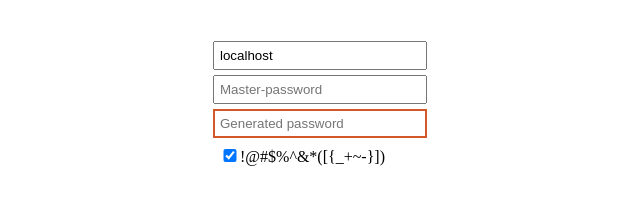
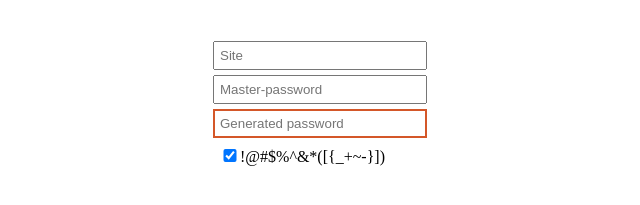
Before and after one commit to Severnii/severnii.github.io, a plain HTML site: page index.html in a window 1280 px wide. Shown: the part 507-712 px from the top of the page, 320-960 px from the left. Drawn offline with Linux system fonts and the light colour scheme.

Commit message:
Update index.html

```diff
--- a/index.html
+++ b/index.html
@@ -92,7 +92,6 @@
         if(h.indexOf('www.')===0)
             h=h.substring(4);
         s.innerHTML='input,label{margin:5px auto;display:block;padding:5px;width:200px;outline:none;} input[type=checkbox]{display:inline;margin:0;padding:0;width:20px;}';
-        host.value=h;
         host.placeholder='Site';
         mp.type='Password';
         mp.placeholder='Master-password';
```
